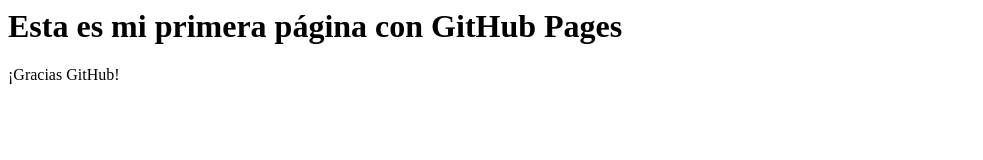
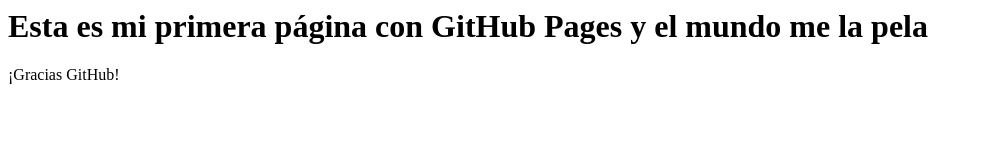
Before and after one commit to Ftejeda1096/MIT-HW, a plain HTML site: page index.html in a window 1280 px wide. Shown: the whole page, without its empty margins (0-983 px from the left). Drawn offline with Linux system fonts and the light colour scheme.

Commit message:
Update index.html
.

```diff
--- a/index.html
+++ b/index.html
@@ -1,4 +1,4 @@
 <html>
-<h1> Esta es mi primera página con GitHub Pages </h1>
+<h1> Esta es mi primera página con GitHub Pages y el mundo me la pela </h1>
 <p>¡Gracias GitHub!</p>
 </html>
```
